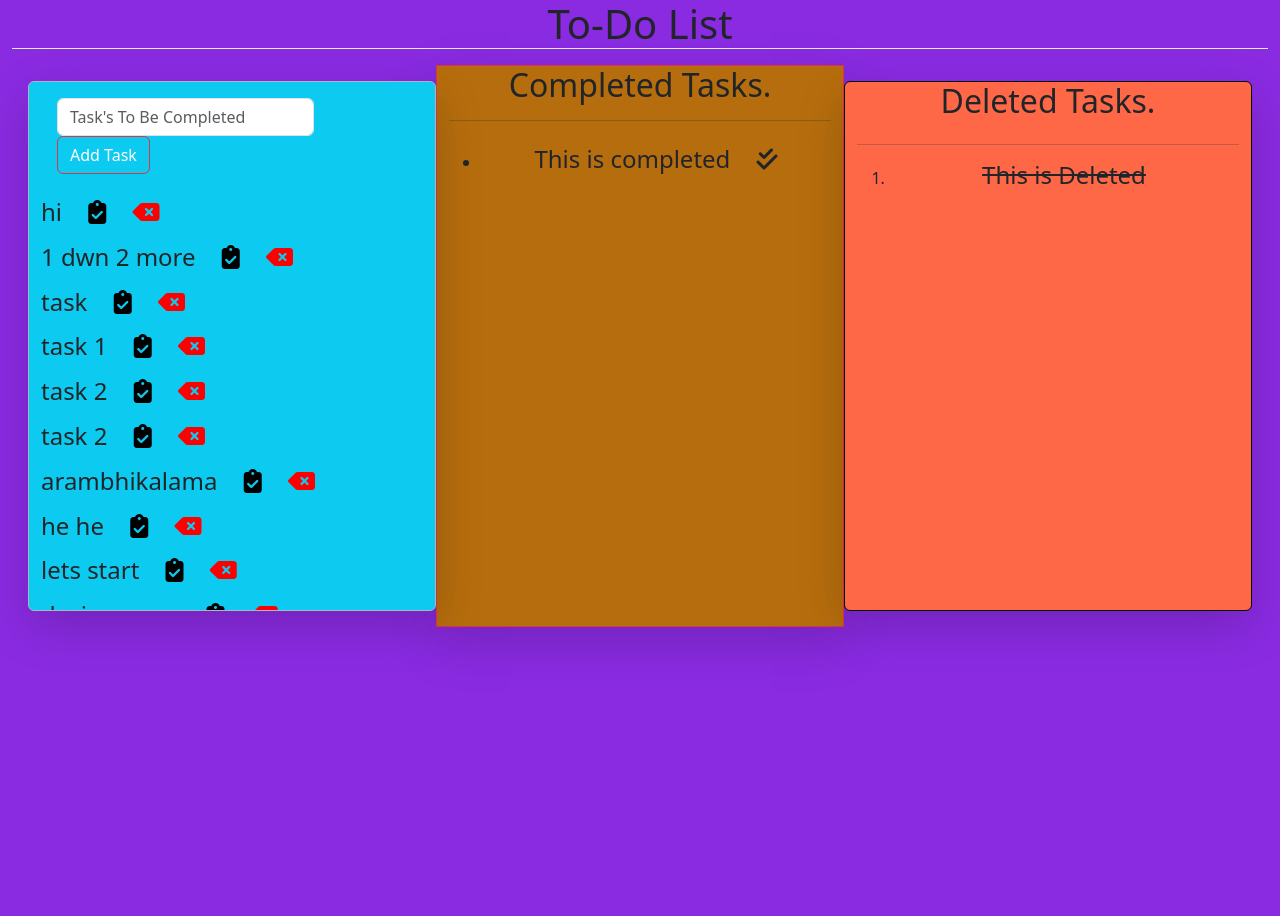
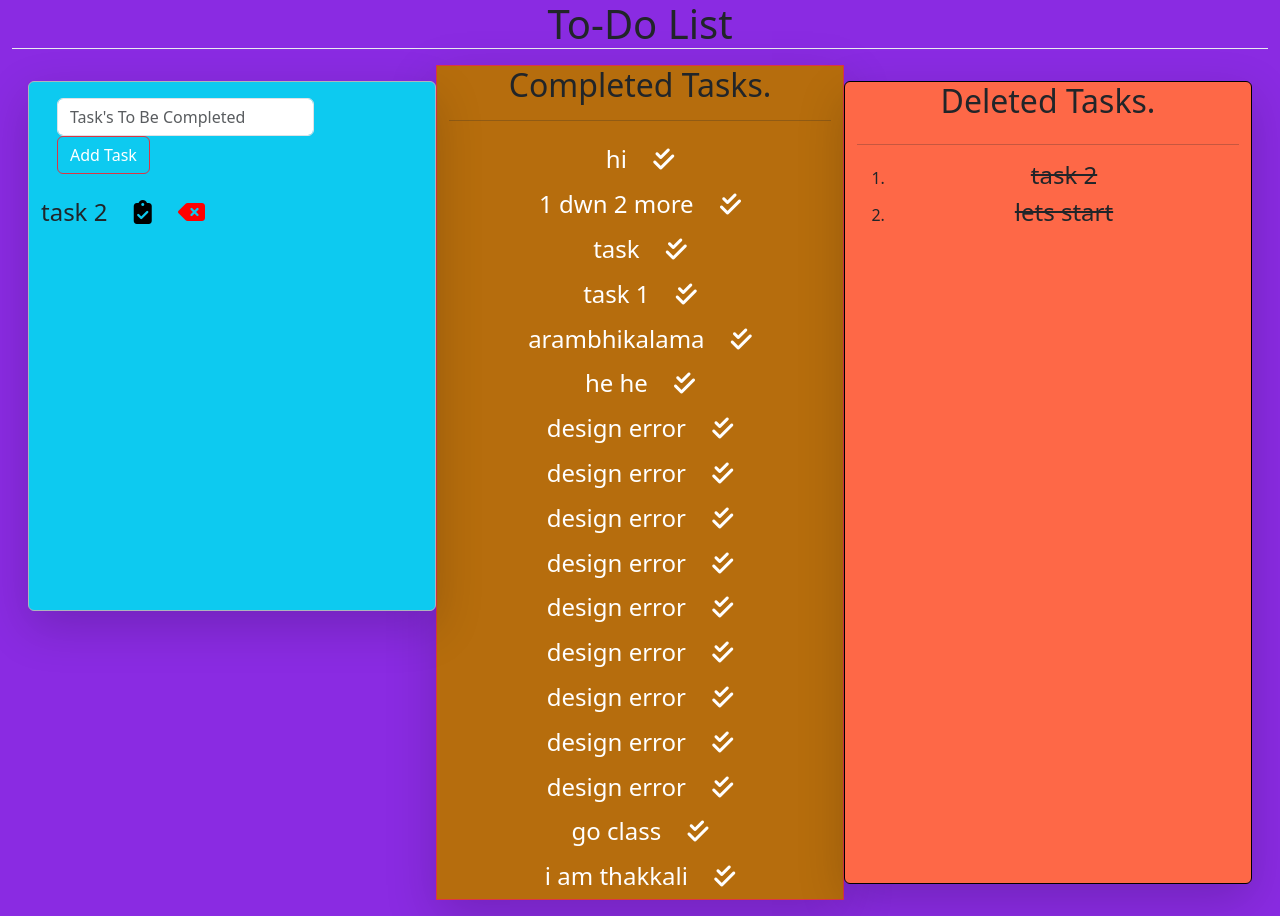
Before and after one commit to Ajay-v44/Jira-Clone, a Django app: page / in a window 1280 px wide. Before the commit the page ends 656 px from the top, so only its background shows below. Run offline with Django 4.2, Linux system fonts and the light colour scheme; data comes from the database, SQL or seed files in the repository; both versions use the stored data as it was after the commit; some web fonts are replaced.

Commit message:
CRUD operaions completed

```diff
--- a/demo/demo/urls.py
+++ b/demo/demo/urls.py
@@ -21,5 +21,6 @@ from home.views import *
 urlpatterns = [
     path('admin/', admin.site.urls),
     path('',home,name="home"),
-    path('completed_tasks/<int:id>/',completed_tasks,name='completed_tasks')
+    path('completed_tasks/<int:id>/',completed_tasks,name='completed_tasks'),
+    path('deleted_tasks/<int:id>/',deleted_tasks,name='deleted_tasks')
 ]
--- a/demo/home/templates/index.html
+++ b/demo/home/templates/index.html
@@ -47,34 +47,43 @@
           </div>
           <div class="tasks bg-info" style="overflow: scroll;overflow-x: hidden;">
             {% for task in Tasks %}
-              <h4 class="bg-info" >
+              {% if task.status == 'pending' %}
+                <h4 class="bg-info">
                   {{ task.task_description }}
-                <a class="bg-info" href="{% url 'completed_tasks' task.id %}" style="text-decoration: none;">  <i class="fa-solid fa-clipboard-check bg-info"  style="cursor: pointer;color: black;"></i></a>
-                <a class="bg-info" href="#" style="text-decoration: none;">  <i class="fa-solid fa-delete-left bg-info" style="cursor: not-allowed;color: red;"></i></a>
-
-
+                  <a class="bg-info" href="{% url 'completed_tasks' task.id %}" style="text-decoration: none;"><i class="fa-solid fa-clipboard-check bg-info" style="cursor: pointer;color: black;"></i></a>
+                  <a class="bg-info" href="{% url 'deleted_tasks' task.id %}" style="text-decoration: none;"><i class="fa-solid fa-delete-left bg-info" style="cursor: not-allowed;color: red;"></i></a>
+                </h4>
+              {% endif %}
               {% comment %} <button class="btn btn-outline-secondary border border-danger" type="submit" style="color: white;">Add Task</button> {% endcomment %}
-
-              </h4>
             {% endfor %}
           </div>
         </div>
         <div class="col-4 col-md-12 col-lg-4 col-sm-12 div2 border border-danger shadow-lg" style="background-color: #B66D0D;">
           <h2 style="background-color: #B66D0D;text-align: center;">Completed Tasks.</h2>
           <hr />
-          <ul style="background-color: #B66D0D;">
-            <li>
-              <h4 style="background-color: #B66D0D; text-align: center;">This is completed <i class="fa-solid fa-check-double" style="background-color: #B66D0D;"></i></h4>
-            </li>
-          </ul>
+          <div class="tasks " style="overflow:scroll;overflow-x: hidden;">
+            {% for task in Tasks %}
+             {% if task.status == 'completed' %}
+               <h4 style="background-color: #B66D0D; text-align: center;color: white;" >{{ task.task_description }} <i class="fa-solid fa-check-double" style="background-color: #B66D0D;"></i></h4></li>
+
+
+            {% endif %}
+          {% endfor %}
+          </div>
+
+
         </div>
         <div class="del col-4 col-md-12 col-lg-4 col-sm-12 div3 my-3 border border-black shadow-lg card" style="background-color: #FE6847">
           <h2 style="background-color: #FE6847;text-align: center;">Deleted Tasks.</h2>
           <hr />
           <ol style="background-color: #FE6847;">
+            {% for task in Tasks %}
+             {% if task.status == 'deleted' %}
             <li>
-              <h4 style="background-color: #FE6847; text-align: center;text-decoration: line-through;">This is Deleted</h4>
+              <h4 style="background-color: #FE6847; text-align: center;text-decoration: line-through;">{{task.task_description}}</h4>
             </li>
+             {% endif %}
+            {% endfor %}
           </ol>
         </div>
       </div>
--- a/demo/home/views.py
+++ b/demo/home/views.py
@@ -23,3 +23,8 @@ def completed_tasks(request,id):
     queryset.status="completed"
     queryset.save()
     return redirect('home')
+def deleted_tasks(request,id):
+    queryset=Tasks.objects.get(id=id)
+    queryset.status="deleted"
+    queryset.save()
+    return redirect('home')
```
Also changed, not shown: demo/db.sqlite3. Lines whose indentation alone changed are shown as unchanged.
